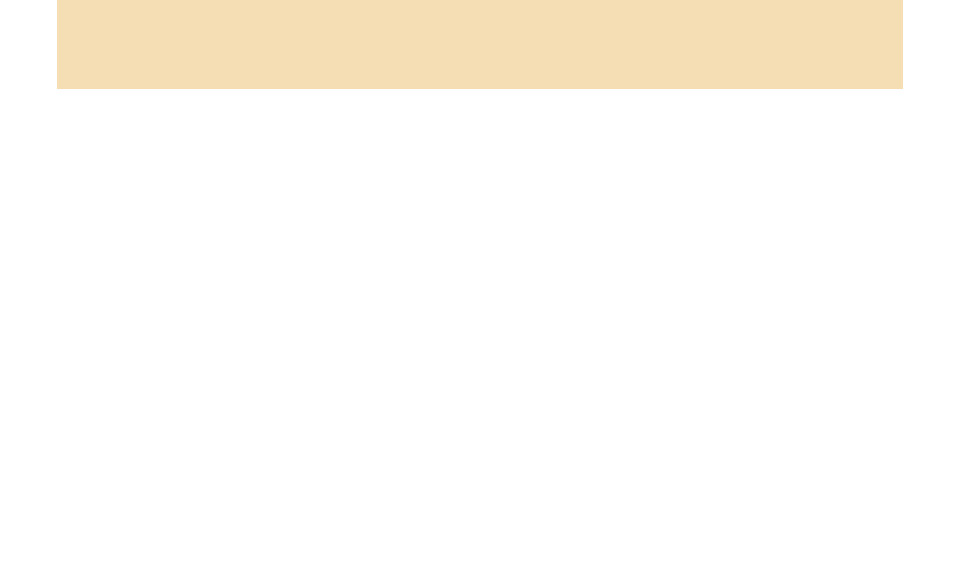
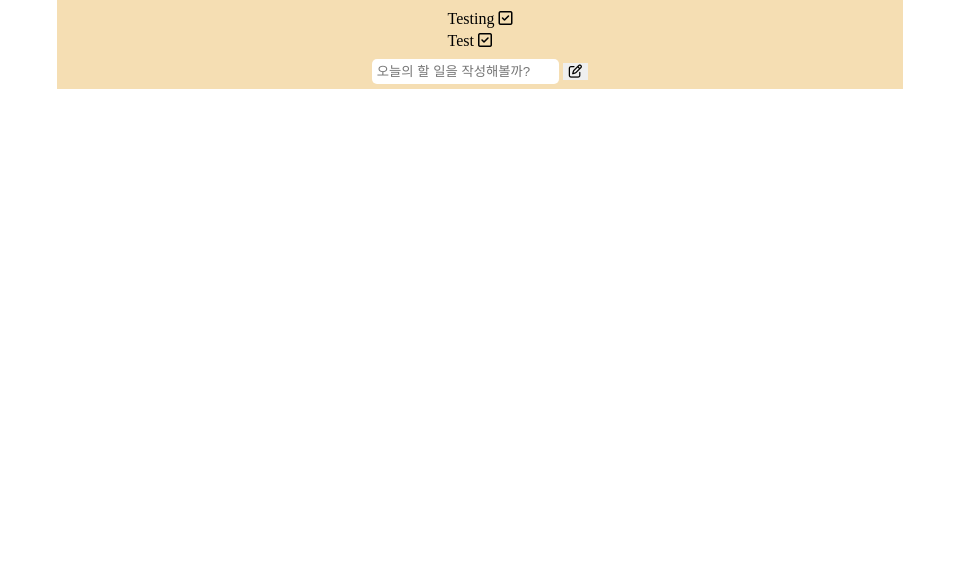
Before and after one commit to song2chan/to-do-season2, a plain HTML site: page index.html in a window 1280 px wide. Shown: the part 221-800 px from the top of the page, without its empty margins (160-1119 px from the left). Drawn offline with Linux system fonts and the light colour scheme; a web font is replaced by a local one.

Commit message:
create write form

```diff
--- a/css/components/to-do.css
+++ b/css/components/to-do.css
@@ -4,6 +4,15 @@
   to {
     opacity: 1;
     transform: none;
+  }
+}
+
+@keyframes listAppearAnimation {
+  from {
+    height: 0px;
+  }
+  to {
+    height: 100px;
   }
 }
 
@@ -24,15 +33,6 @@
   justify-content: center;
 }
 
-@keyframes listAppearAnimation {
-  from {
-    height: 0px;
-  }
-  to {
-    height: 100px;
-  }
-}
-
 .to-do__list {
   margin-top: 10px;
   padding: 0px 20px;
@@ -40,4 +40,25 @@
   width: 90%;
   background-color: wheat;
   animation: listAppearAnimation 1s ease-in-out;
+  display: flex;
+  align-items: center;
+  flex-direction: column-reverse;
 }
+
+.to-do__writer {
+  padding: 5px;
+}
+
+.to-do__writer input {
+  padding: 5px;
+  border-radius: 5px;
+  border: none;
+}
+
+.to-do__send-btn {
+  border: none;
+}
+
+.to-do__contents li {
+  margin: 5px 0px;
+}
--- a/css/style.css
+++ b/css/style.css
@@ -10,6 +10,11 @@ body {
   text-transform: capitalize;
 }
 
+ol {
+  list-style: decimal;
+  font-size: 20px;
+}
+
 .main-screen {
   display: flex;
   justify-content: center;
--- a/index.html
+++ b/index.html
@@ -9,8 +9,23 @@
     <main class="main-screen">
       <div class="to-do__title">to do</div>
       <div class="to-do__box">
-        <ul class="to-do__list"></ul>
+        <div class="to-do__list">
+          <form class="to-do__writer">
+            <input type="text" placeholder="오늘의 할 일을 작성해볼까?" />
+            <button class="to-do__send-btn">
+              <i class="far fa-edit"></i>
+            </button>
+          </form>
+          <ul reversed class="to-do__contents">
+            <li>testing <i class="far fa-check-square"></i></li>
+            <li>test <i class="far fa-check-square"></i></li>
+          </ul>
+        </div>
       </div>
     </main>
   </body>
+  <script
+    src="https://kit.fontawesome.com/6478f529f2.js"
+    crossorigin="anonymous"
+  ></script>
 </html>
```
